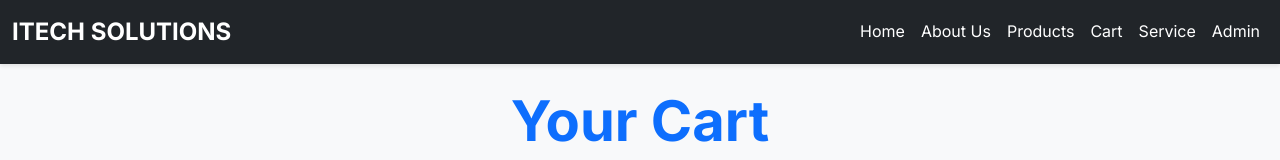
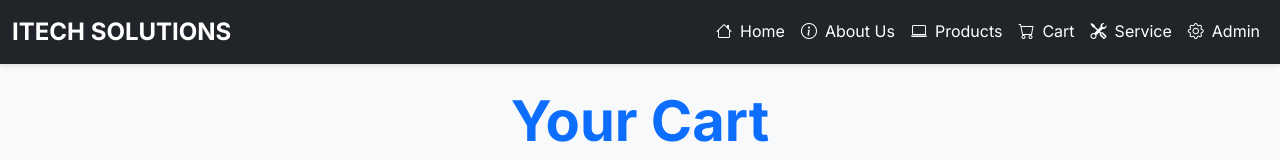
Before and after one commit to sameertahasiladr/iTechsolutions, a website: page public/cart.html in a window 1280 px wide. Shown: the top 160 px of the page. Drawn offline with nearby package versions, Linux system fonts and the light colour scheme; no server answers.

```diff
--- a/public/cart.html
+++ b/public/cart.html
@@ -18,12 +18,12 @@
             </button>
             <div class="collapse navbar-collapse" id="navbarNav">
                 <ul class="navbar-nav ms-auto">
-                    <li class="nav-item"><a class="nav-link" href="/index.html">Home</a></li>
-                    <li class="nav-item"><a class="nav-link" href="/about.html">About Us</a></li>
-                    <li class="nav-item"><a class="nav-link" href="/products.html">Products</a></li>
-                    <li class="nav-item"><a class="nav-link active" href="/cart.html">Cart</a></li>
-                    <li class="nav-item"><a class="nav-link" href="/service.html">Service</a></li>
-                    <li class="nav-item"><a class="nav-link" href="/admin.html">Admin</a></li>
+                     <li class="nav-item"><a class="nav-link" href="/index.html"><i class="bi bi-house me-2"></i>Home</a></li>
+                    <li class="nav-item"><a class="nav-link active" href="/about.html"><i class="bi bi-info-circle me-2"></i>About Us</a></li>
+                    <li class="nav-item"><a class="nav-link" href="/products.html"><i class="bi bi-laptop me-2"></i>Products</a></li>
+                    <li class="nav-item"><a class="nav-link" href="/cart.html"><i class="bi bi-cart me-2"></i>Cart</a></li>
+                     <li class="nav-item"><a class="nav-link" href="/service.html"><i class="bi bi-tools me-2"></i>Service</a></li>
+                    <li class="nav-item"><a class="nav-link" href="/admin.html"><i class="bi bi-gear me-2"></i>Admin</a></li>
                 </ul>
             </div>
         </div>
```
